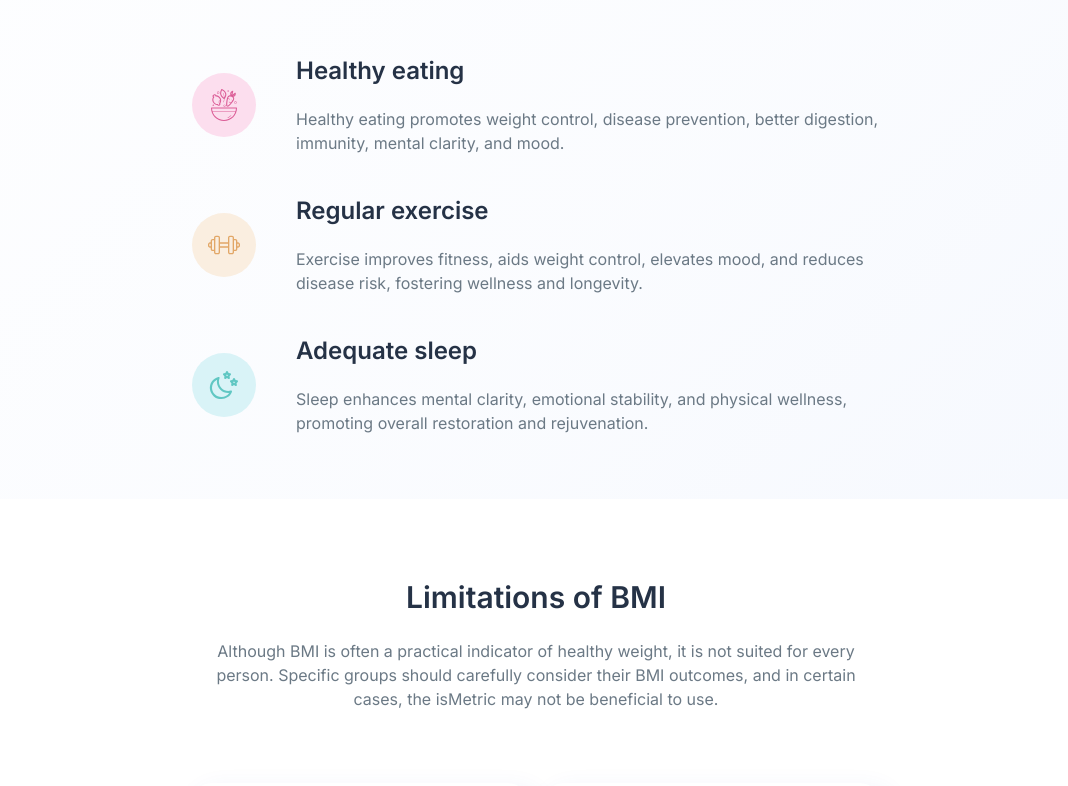
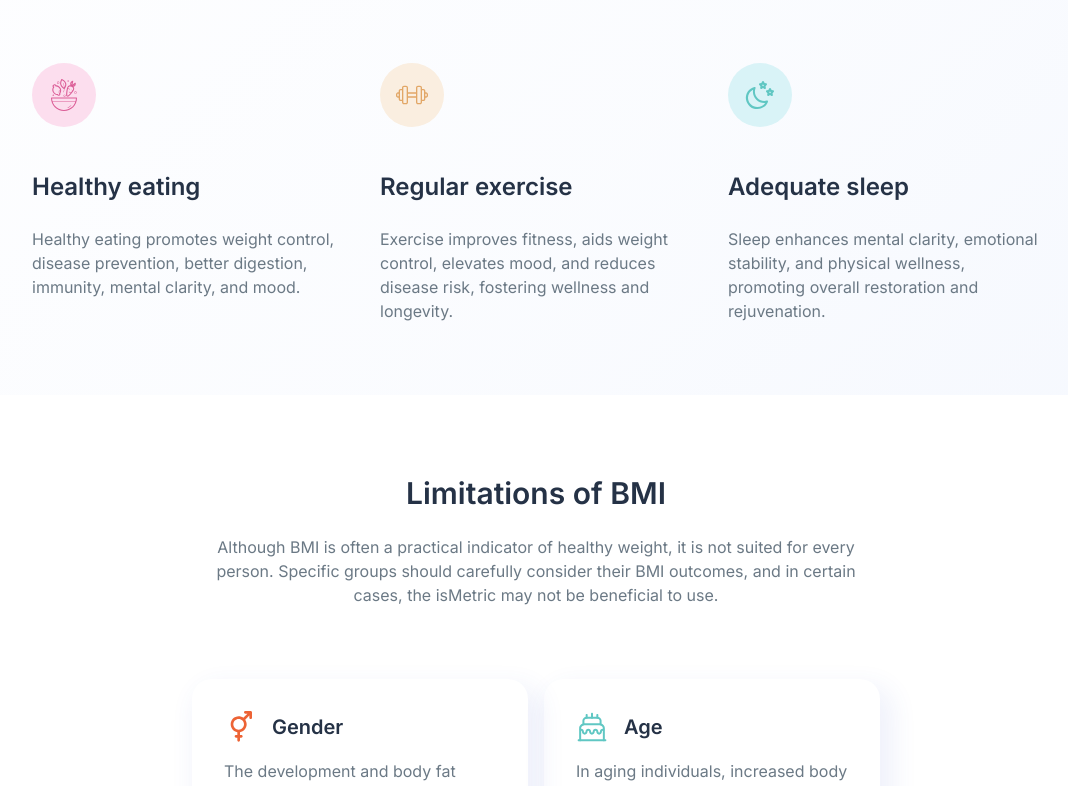
Before and after one commit to lucasweidas/bmi-calculator, a Next.js app: page / in a window 1280 px wide. Shown: the part 1458-2244 px from the top of the page, without its empty margins (104-1172 px from the left). Built offline with nearby package versions, Linux system fonts and the light colour scheme.

Commit message:
finish desktop styles of 3nd section component

```diff
--- a/app/page.tsx
+++ b/app/page.tsx
@@ -52,36 +52,36 @@ export default function Home() {
             </p>
           </div>
         </section>
-        <section className="mt-16 bg-linear-gradient-blue-50 md:mt-24">
-          <div className="flex flex-col gap-10 px-5 py-12.5 md:mx-auto md:max-w-3xl md:px-10 md:py-16">
-            <div className="flex flex-col gap-5 md:flex-row md:items-center md:gap-10">
+        <section className="mt-16 bg-linear-gradient-blue-50 md:mt-24 xl:rounded-4xl">
+          <div className="grid gap-10 px-5 py-12.5 md:mx-auto md:max-w-3xl md:px-10 md:py-16 xl:max-w-none xl:grid-cols-3 xl:gap-9 xl:px-28 xl:py-17">
+            <div className="flex flex-col gap-5 md:items-center md:gap-10 md:max-xl:flex-row xl:items-start xl:gap-11">
               <div className="flex h-16 w-16 items-center justify-center rounded-full bg-pink-100 md:flex-none">
                 <Image src="/images/bowl.svg" alt="" width={26} height={32} aria-hidden="true" />
               </div>
               <div>
-                <h3 className="mb-5 text-1.5xl font-semibold text-blue-800 md:text-2xl">Healthy eating</h3>
+                <h3 className="mb-5 text-1.5xl font-semibold text-blue-800 md:text-2xl xl:mb-6">Healthy eating</h3>
                 <p className="text-gray-500">
                   Healthy eating promotes weight control, disease prevention, better digestion, immunity, mental clarity, and mood.
                 </p>
               </div>
             </div>
-            <div className="flex flex-col gap-5 md:flex-row md:items-center md:gap-10">
+            <div className="flex flex-col gap-5 md:items-center md:gap-10 md:max-xl:flex-row xl:items-start xl:gap-11">
               <div className="flex h-16 w-16 items-center justify-center rounded-full bg-orange-100 md:flex-none">
                 <Image src="/images/gym.svg" alt="" width={32} height={32} aria-hidden="true" />
               </div>
               <div>
-                <h3 className="mb-5 text-1.5xl font-semibold text-blue-800 md:text-2xl">Regular exercise</h3>
+                <h3 className="mb-5 text-1.5xl font-semibold text-blue-800 md:text-2xl xl:mb-6">Regular exercise</h3>
                 <p className="text-gray-500">
                   Exercise improves fitness, aids weight control, elevates mood, and reduces disease risk, fostering wellness and longevity.
                 </p>
               </div>
             </div>
-            <div className="flex flex-col gap-5 md:flex-row md:items-center md:gap-10">
+            <div className="flex flex-col gap-5 md:items-center md:gap-10 md:max-xl:flex-row xl:items-start xl:gap-11">
               <div className="flex h-16 w-16 items-center justify-center rounded-full bg-turquoise-100 md:flex-none">
                 <Image src="/images/night.svg" alt="" width={32} height={32} aria-hidden="true" />
               </div>
               <div>
-                <h3 className="mb-5 text-1.5xl font-semibold text-blue-800 md:text-2xl">Adequate sleep</h3>
+                <h3 className="mb-5 text-1.5xl font-semibold text-blue-800 md:text-2xl xl:mb-6">Adequate sleep</h3>
                 <p className="text-gray-500">
                   Sleep enhances mental clarity, emotional stability, and physical wellness, promoting overall restoration and rejuvenation.
                 </p>
--- a/tailwind.config.js
+++ b/tailwind.config.js
@@ -65,6 +65,7 @@ module.exports = {
       },
       padding: {
         12.5: '3.25rem',
+        17: '4.5rem',
         33: '8.5rem',
         74: '19rem',
       },
```
